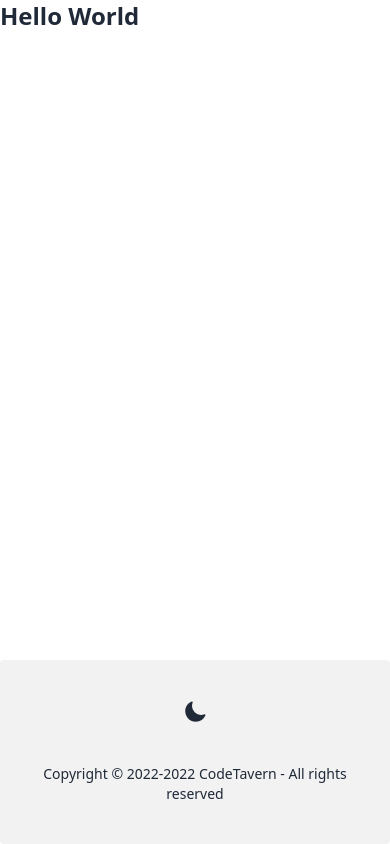
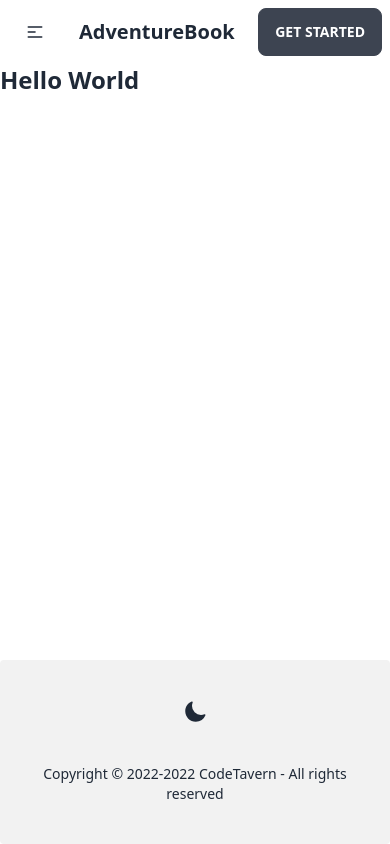
Before and after one commit to AdventureBook/AdventureBook, a Next.js app: page / in a window 390 px wide. Built offline with nearby package versions, Linux system fonts and the light colour scheme.

Commit message:
add: header

```diff
--- /dev/null
+++ b/components/Header.js
@@ -0,0 +1,55 @@
+import Link from "next/link";
+
+const menuItems = [
+  <li>
+    <Link href="/campaigns">Campaigns</Link>
+  </li>,
+];
+
+export default function Header() {
+  return (
+    <header>
+      <div className="navbar bg-base-100">
+        <div className="navbar-start">
+          <div className="dropdown">
+            <label tabIndex={0} className="btn btn-ghost lg:hidden">
+              <svg
+                xmlns="http://www.w3.org/2000/svg"
+                className="h-5 w-5"
+                fill="none"
+                viewBox="0 0 24 24"
+                stroke="currentColor"
+              >
+                <path
+                  strokeLinecap="round"
+                  strokeLinejoin="round"
+                  strokeWidth="2"
+                  d="M4 6h16M4 12h8m-8 6h16"
+                />
+              </svg>
+            </label>
+            <ul
+              tabIndex={0}
+              className="menu menu-compact dropdown-content mt-3 p-2 shadow bg-base-100 rounded-box w-52"
+            >
+              {menuItems}
+            </ul>
+          </div>
+          <Link href="/">
+            <span className="btn btn-ghost normal-case text-xl">
+              AdventureBook
+            </span>
+          </Link>
+        </div>
+        <div className="navbar-center hidden lg:flex">
+          <ul className="menu menu-horizontal p-0">{menuItems}</ul>
+        </div>
+        <div className="navbar-end">
+          <Link href="/login">
+            <button className="btn">Get started</button>
+          </Link>
+        </div>
+      </div>
+    </header>
+  );
+}
--- a/pages/_app.js
+++ b/pages/_app.js
@@ -1,11 +1,13 @@
 import { ThemeProvider } from "next-themes";
 import Footer from "../components/Footer";
+import Header from "../components/Header";
 import "../styles/globals.css";
 
 export default function App({ Component, pageProps }) {
   return (
     <ThemeProvider defaultTheme="light">
       <div id="root">
+        <Header />
         <main>
           <Component {...pageProps} />
         </main>
```
